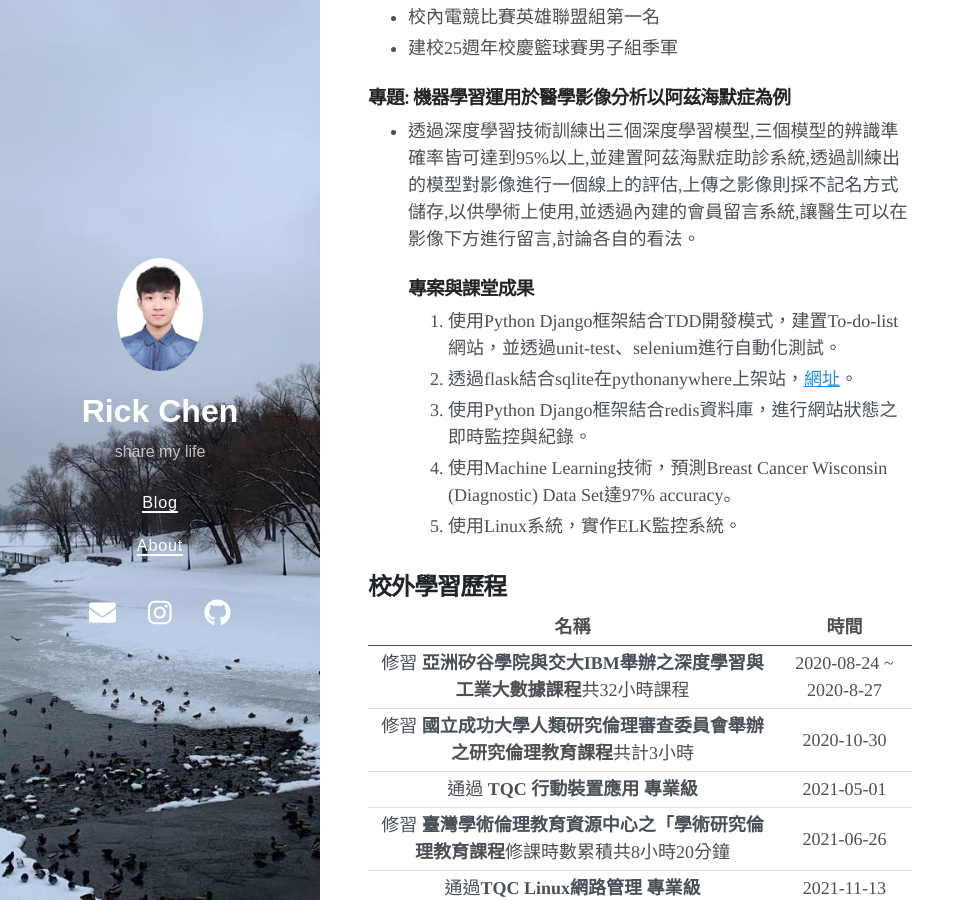
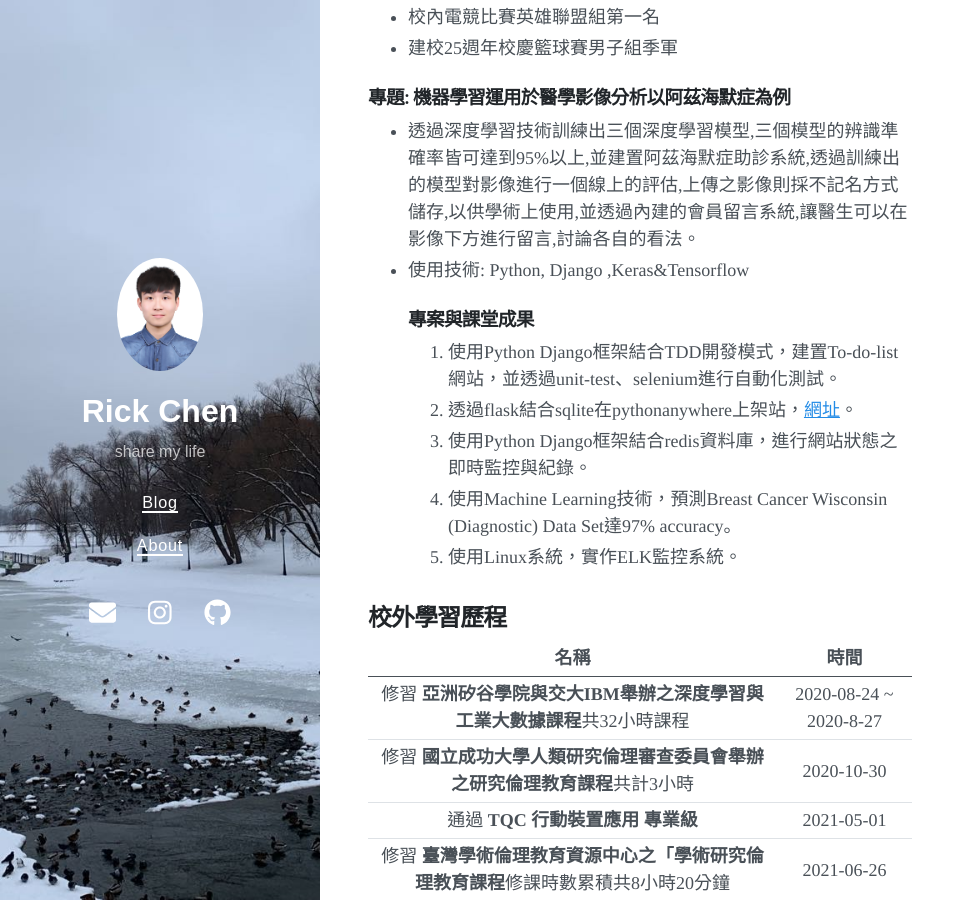
Before and after one commit to jerry940917chen/jerry940917chen.github.io, a Jekyll site: the page built from about.md, in a window 1280 px wide and 900 px high, scrolled down 541 px. Shown: the whole window, without its empty margins (0-975 px from the left). Built offline with Jekyll 4.4.1, drawn with Linux system fonts in a browser that asks for light colours; nearby versions of some CDN libraries; our own code applies the rules of GitHub Pages for plain Markdown files.

Commit message:
Update about.md

```diff
--- a/about.md
+++ b/about.md
@@ -20,6 +20,7 @@
 
 ### 專題: 機器學習運用於醫學影像分析以阿茲海默症為例
 * 透過深度學習技術訓練出三個深度學習模型,三個模型的辨識準確率皆可達到95%以上,並建置阿茲海默症助診系統,透過訓練出的模型對影像進行一個線上的評估,上傳之影像則採不記名方式儲存,以供學術上使用,並透過內建的會員留言系統,讓醫生可以在影像下方進行留言,討論各自的看法。
+* 使用技術: Python, Django ,Keras&Tensorflow
 ### 專案與課堂成果
 1. 使用Python Django框架結合TDD開發模式，建置To-do-list網站，並透過unit-test、selenium進行自動化測試。
 2. 透過flask結合sqlite在pythonanywhere上架站，[網址](https://rick20001010.pythonanywhere.com/index)。
```
